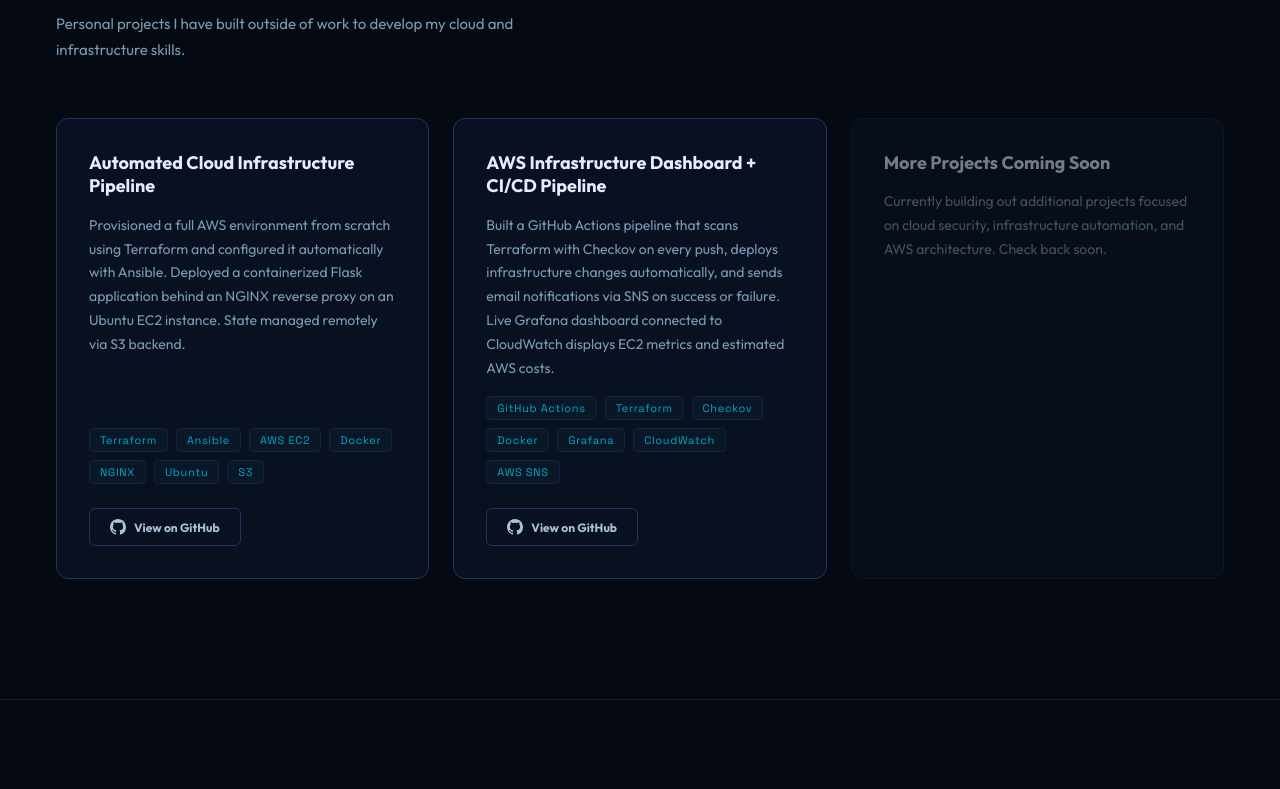
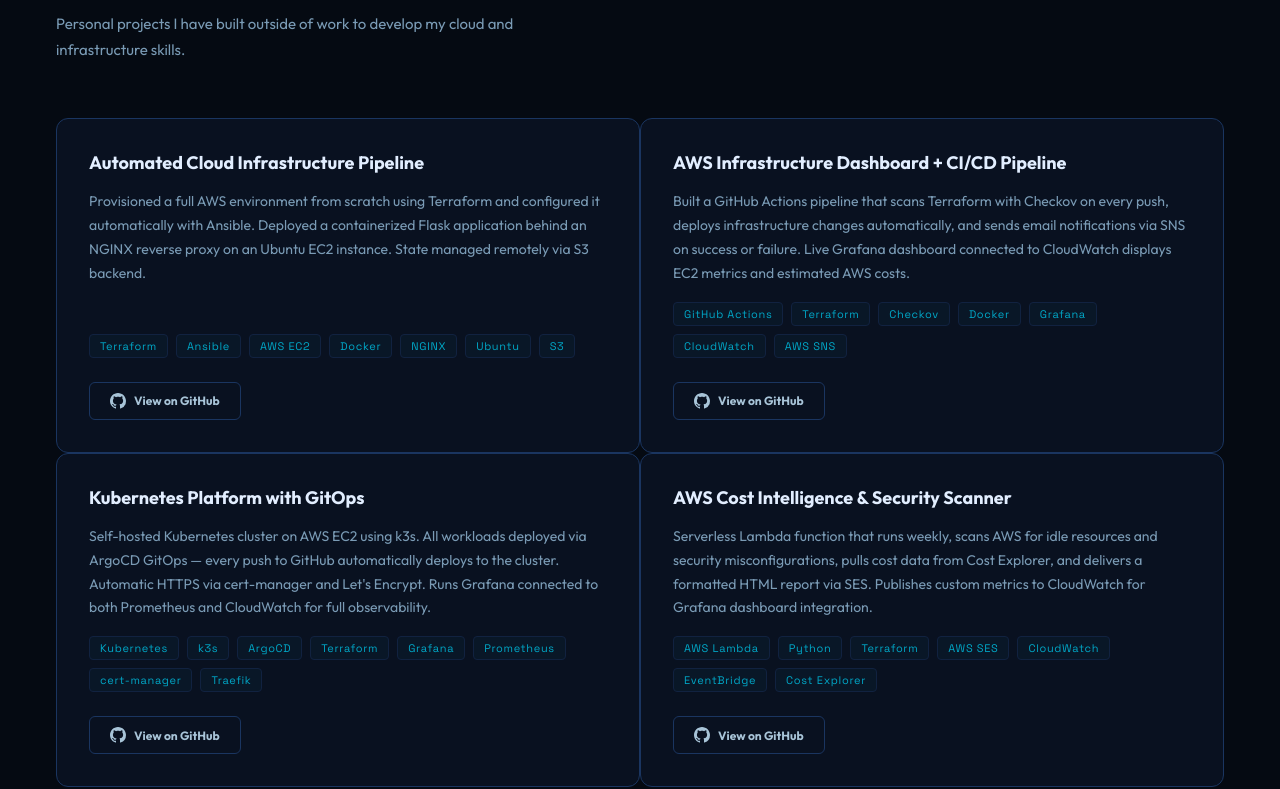
Before and after one commit to cboloz-1/portfolio, a React app: page / in a window 1280 px wide. Shown: the part 2898-3687 px from the top of the page. Built offline with nearby package versions, Linux system fonts and the light colour scheme; the HTML template or start-up script is replaced by a standard one.

Commit message:
k8s and cost optimizer projects

```diff
--- a/src/components/Projects.jsx
+++ b/src/components/Projects.jsx
@@ -16,12 +16,20 @@
     status: 'complete',
   },
   {
-    title: 'More Projects Coming Soon',
-    description: 'Currently building out additional projects focused on cloud security, infrastructure automation, and AWS architecture. Check back soon.',
-    tags: [],
-    github: null,
+    title: 'Kubernetes Platform with GitOps',
+    description: 'Self-hosted Kubernetes cluster on AWS EC2 using k3s. All workloads deployed via ArgoCD GitOps — every push to GitHub automatically deploys to the cluster. Automatic HTTPS via cert-manager and Let\'s Encrypt. Runs Grafana connected to both Prometheus and CloudWatch for full observability.',
+    tags: ['Kubernetes', 'k3s', 'ArgoCD', 'Terraform', 'Grafana', 'Prometheus', 'cert-manager', 'Traefik'],
+    github: 'https://github.com/cboloz-1/k8s-platform',
     live: null,
-    status: 'wip',
+    status: 'complete',
+  },
+  {
+    title: 'AWS Cost Intelligence & Security Scanner',
+    description: 'Serverless Lambda function that runs weekly, scans AWS for idle resources and security misconfigurations, pulls cost data from Cost Explorer, and delivers a formatted HTML report via SES. Publishes custom metrics to CloudWatch for Grafana dashboard integration.',
+    tags: ['AWS Lambda', 'Python', 'Terraform', 'AWS SES', 'CloudWatch', 'EventBridge', 'Cost Explorer'],
+    github: 'https://github.com/cboloz-1/aws-cost-optimizer',
+    live: null,
+    status: 'complete',
   },
 ]
 
@@ -85,8 +93,7 @@
 
       <div style={{
         display: 'grid',
-        gridTemplateColumns: 'repeat(3, 1fr)',
-        gap: '24px',
+        gridTemplateColumns: 'repeat(2, 1fr)',
         maxWidth: '1400px',
       }}>
         {projects.map(project => (
```
